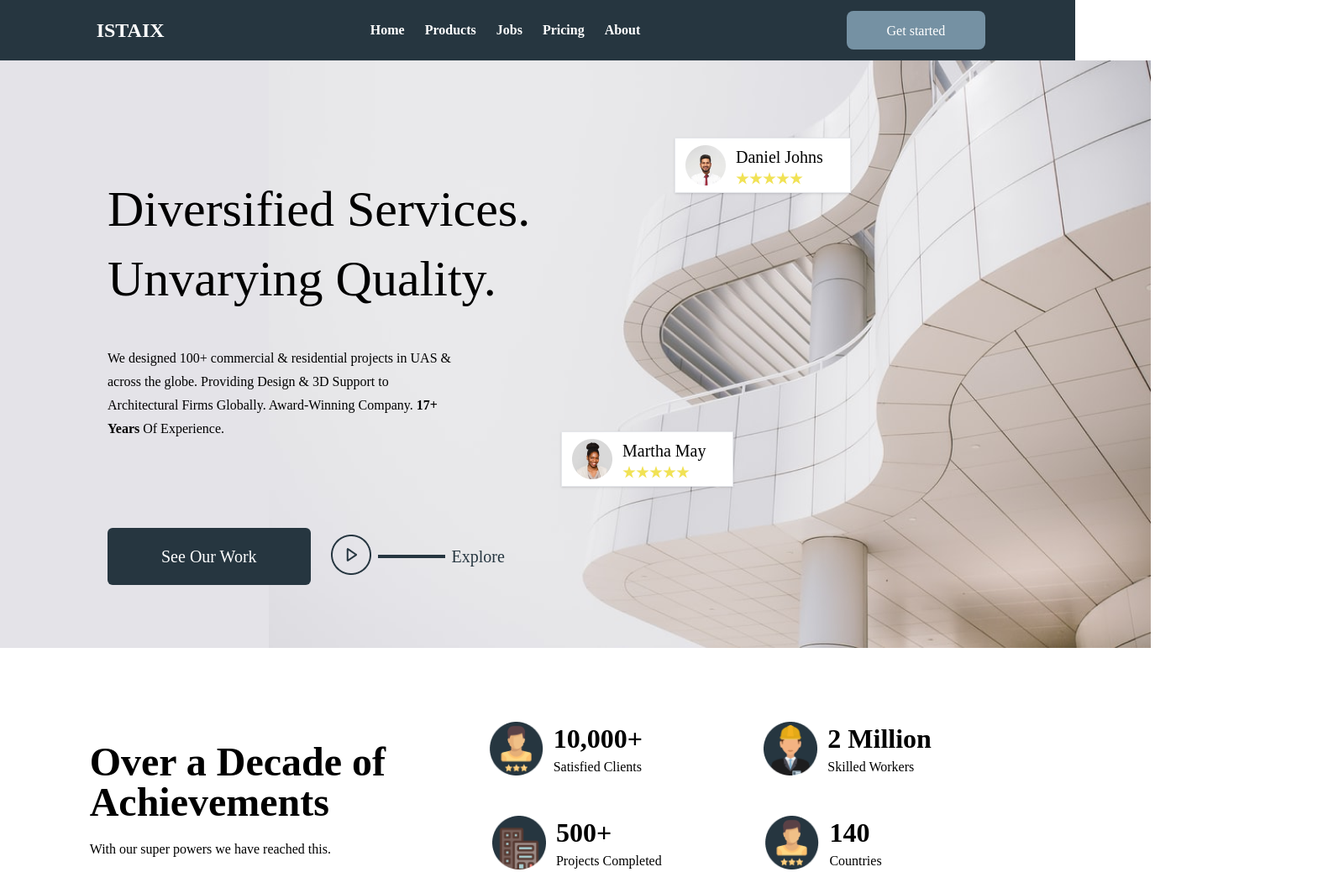
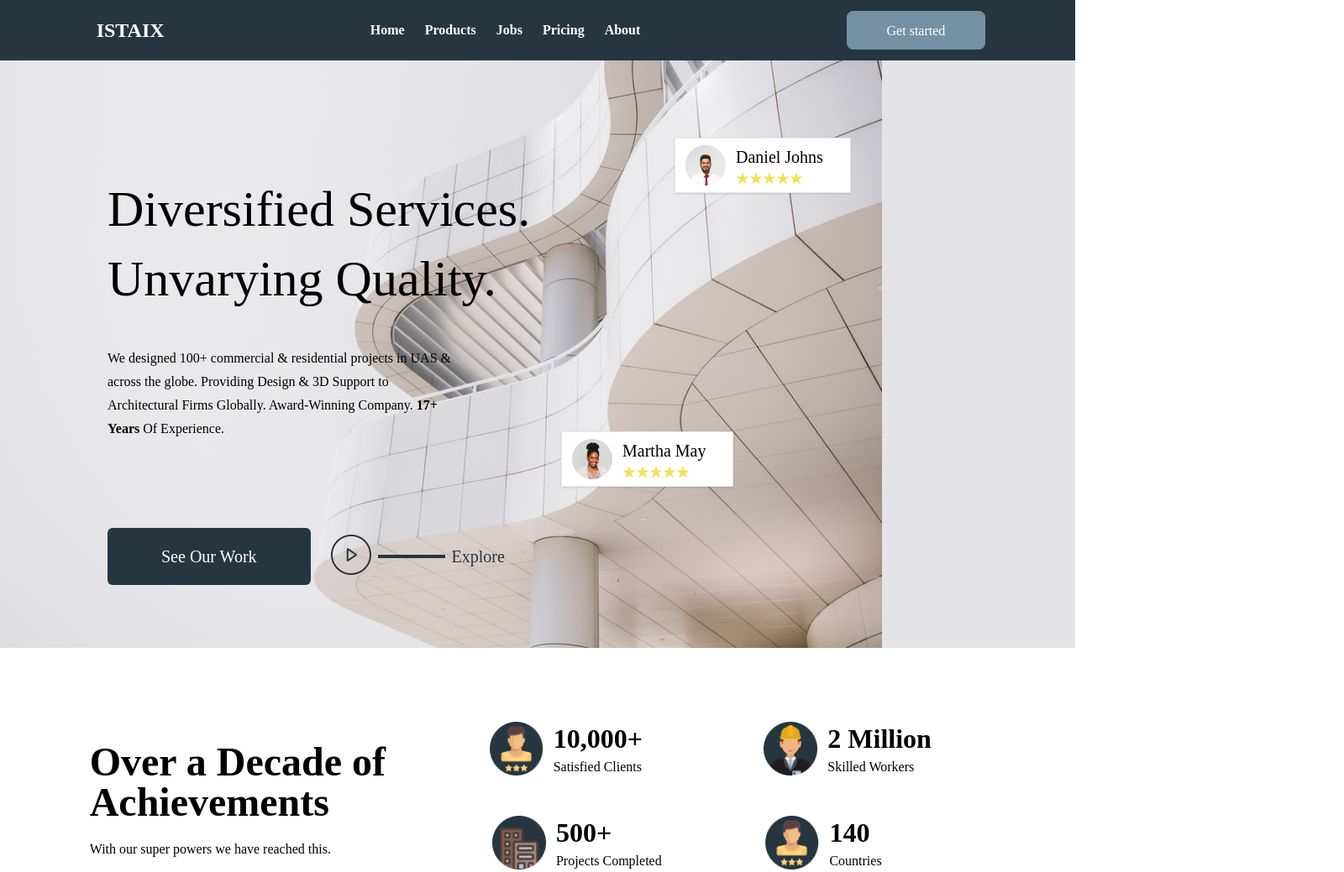
Before and after one commit to Mahbubrm/ISTAIX., a plain HTML site: page index.html in a window 1280 px wide. Shown: the top 1039 px of the page at 84% size, 1600 px wide, since content can reach past the window. Drawn offline with nearby package versions, Linux system fonts and the light colour scheme.

Commit message:
Update index.html

```diff
--- a/index.html
+++ b/index.html
@@ -47,7 +47,7 @@
 <section  >
     <div >
         <div class="relative">
-            <div style="background-image: url('img/Diversified_Services.png');" class="bg-no-repeat h-[700px]  w-full absolute top-0 left-80 end-0 bottom-0">
+            <div style="background-image: url('img/Diversified_Services.png');" class="bg-no-repeat h-[700px]  w-full absolute top-0 left-100 end-0 bottom-0">
 
             </div>
             <div style="background-image: url('img/bg_01.png');" class="bg-no-repeat h-[700px] w-full">
```
